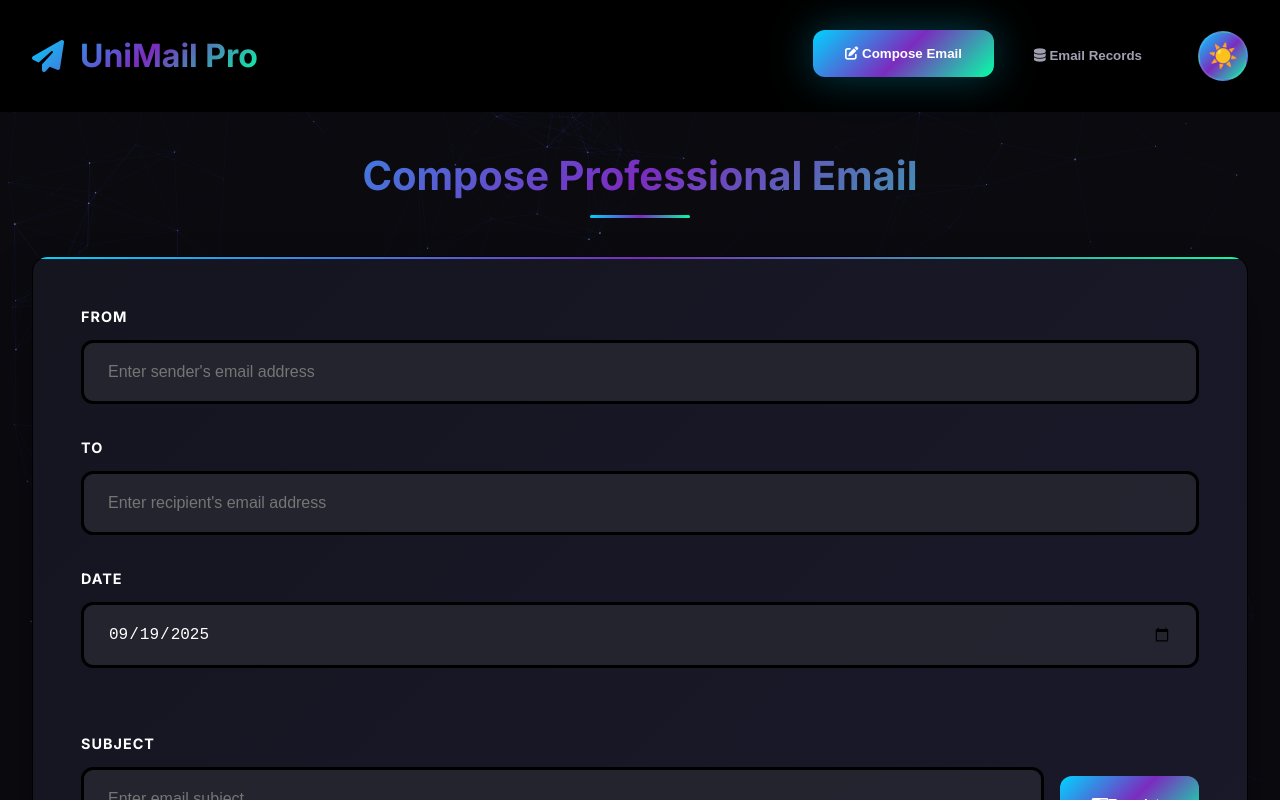
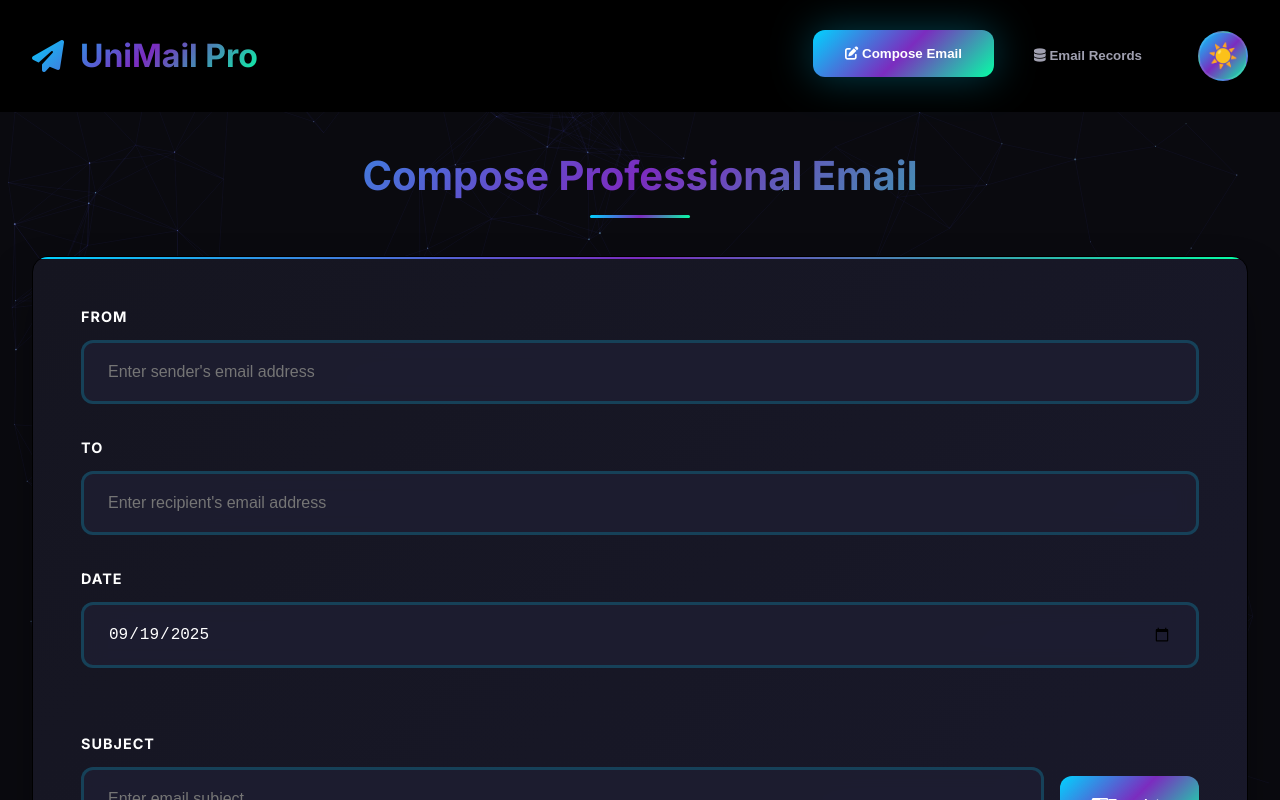
Before and after one commit to Hrishikesh-Gavai/UniMail-Pro, a React (Create React App) app: page / in a window 1280 px wide. Shown: the top 800 px of the page. Built offline with nearby package versions, Linux system fonts and the light colour scheme; no server answers.

Commit message:
Update App.css

```diff
--- a/src/App.css
+++ b/src/App.css
@@ -353,8 +353,8 @@ body {
 .form-textarea {
   width: 100%;
   padding: 1.25rem 1.5rem;
-  background: rgba(40, 40, 50, 0.8);
-  border: 3px solid black;
+  background: rgba(30, 30, 50, 0.8);
+  border: 3px solid rgba(0, 212, 255, 0.2);
   border-radius: 12px;
   color: var(--text-primary);
   font-size: 1rem;
```
